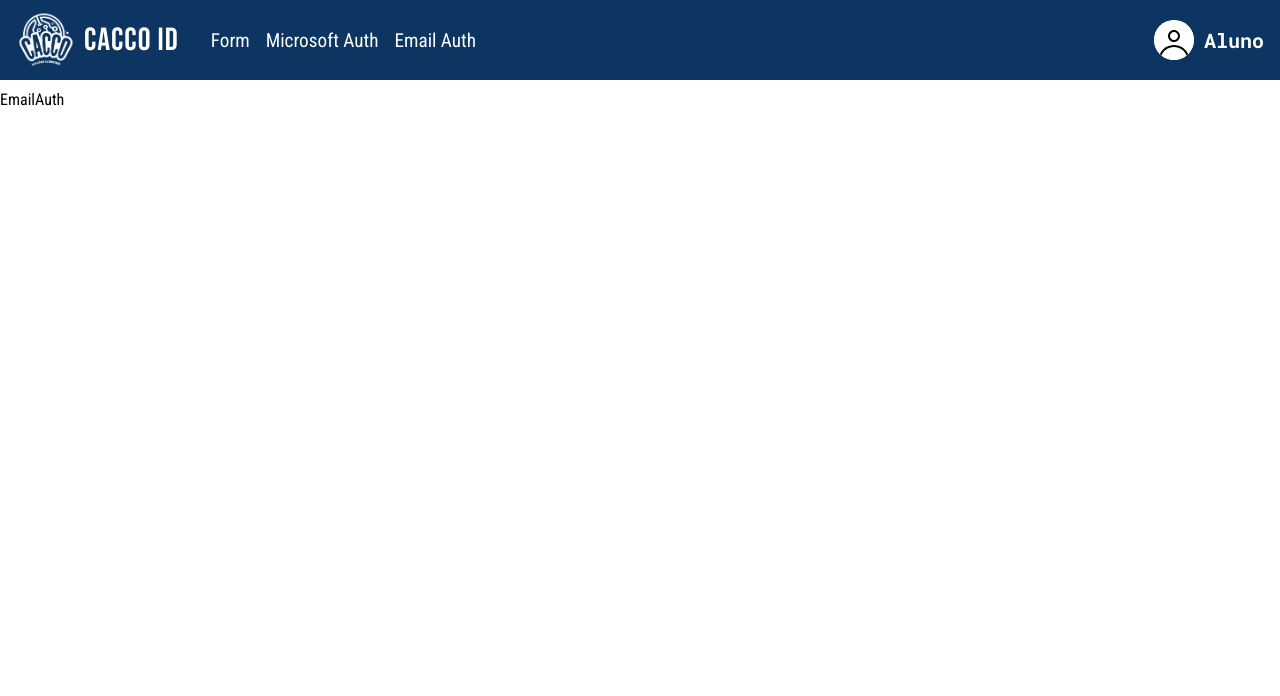
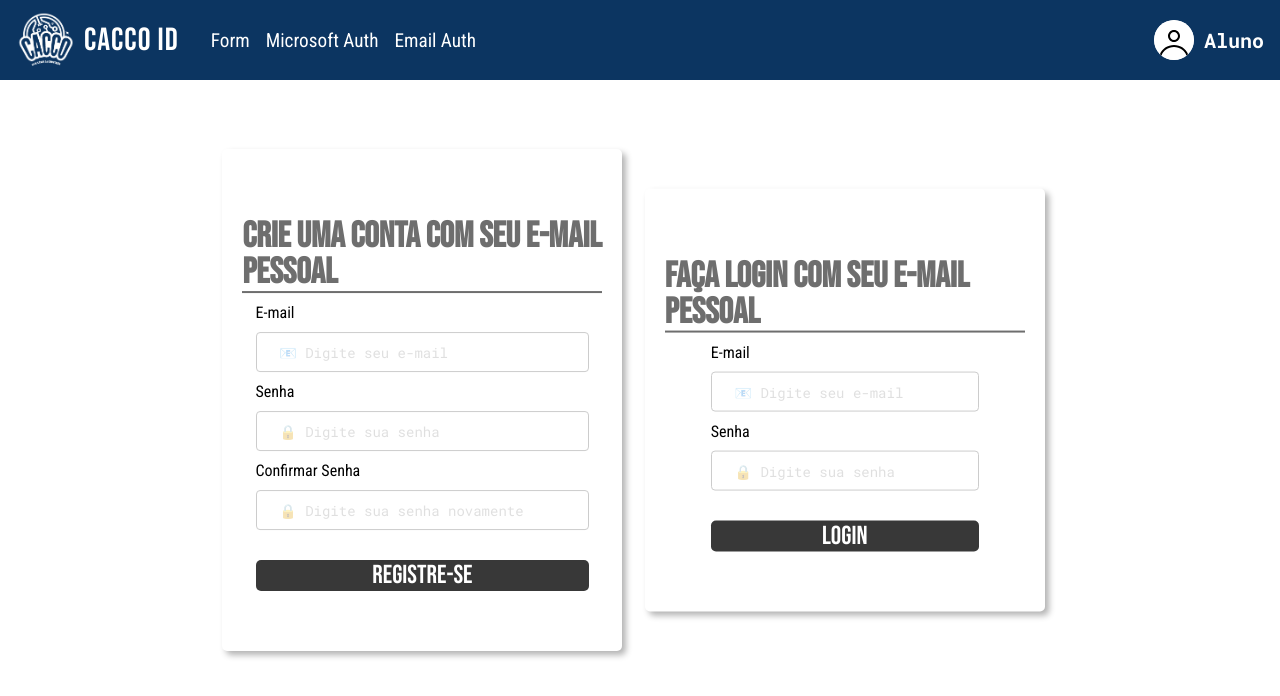
Before and after one commit to marceloareas/CACCOID, a React (Vite) app in the folder caccoid-front/: page /email-auth in a window 1280 px wide. Shown: the top 696 px of the page. Built offline with nearby package versions, Linux system fonts and the light colour scheme.

Commit message:
[FRONT] feat: Componentes de Login e Cadastro criados

```diff
--- /dev/null
+++ b/caccoid-front/src/components/EmailAuth/AuthStyles.jsx
@@ -0,0 +1,96 @@
+import styled from 'styled-components';
+import { Link } from 'react-router-dom';
+
+export const OuterContainer = styled.div`
+  max-width: 40vw;
+  width: 100%;
+  padding: 40px 20px;
+  background-color: #ffffff;
+  box-shadow: 4px 4px 6px rgba(0, 0, 0, 0.3);
+  position: absolute;
+  top: 50%;
+  left: 50%;
+  transform: translate(-50%, -50%);
+  display: flex;
+  flex-direction: column;
+  align-items: center;
+  border-radius: 5px;
+`;
+
+export const AuthTitle = styled.h2`
+  color: #6e6e6e;
+  width: 100%;
+  border-bottom: 2px solid #6e6e6e;
+  line-height: 1;
+  margin-bottom: 10px;
+`;
+
+export const AuthLink = styled(Link)`
+  text-decoration: none;
+  color: #6e6e6e;
+  font-weight: bold;
+  text-decoration: underline;
+  &:hover {
+    color: #6e6e6e;
+  }
+`;
+
+export const AuthButton = styled.div`
+  display: flex;
+  align-items: center;
+  justify-content: center;
+  background-color: #383838;
+  color: #ffffff;
+  font-size: 26px;
+  text-align: center;
+  max-width: 50vw;
+  max-height: 55px;
+  font-family: var(--font-title);
+  gap: 30px;
+  margin: 20px 0;
+  padding: 0px 20px;
+  border-radius: 5px;
+  cursor: pointer;
+  transition: background-color 0.3s;
+
+  &:hover {
+    background-color: #484848;
+  }
+`;
+
+export const AuthInput = styled.input`
+  width: 100%;
+  height: 40px;
+  margin: 10px 0;
+  padding: 0 10px;
+  font-size: 16px;
+  border: 1px solid #ccc;
+  border-radius: 4px;
+
+  &::placeholder {
+    font-size: 14px;
+    color: #999;
+  }
+
+  &:focus {
+    outline: none;
+    border-color: #6e6e6e;
+    box-shadow: 0 0 0 2px rgba(110, 110, 110, 0.2);
+  }
+`;
+
+export const AuthContainer = styled.div`
+  position: absolute;
+  top: 50%;
+  transform: translate(-50%, -50%);
+  width: 33.333%;
+  max-width: 400px;
+`;
+
+export const LoginContainer = styled(AuthContainer)`
+  left: 66%;
+`;
+
+export const RegisterContainer = styled(AuthContainer)`
+  left: 33%;
+`;
--- /dev/null
+++ b/caccoid-front/src/components/EmailAuth/LoginComponent.jsx
@@ -0,0 +1,53 @@
+import React from 'react';
+import { Link } from 'react-router-dom';
+import {
+  OuterContainer,
+  AuthTitle,
+  AuthLink,
+  AuthButton,
+  AuthInput,
+  LoginContainer,
+} from './AuthStyles';
+
+export default function LoginComponent() {
+  return (
+    <div>
+      <LoginContainer>
+        <OuterContainer>
+          <AuthTitle>Faça login com seu e-mail pessoal</AuthTitle>
+          <form>
+            <div>
+              <label htmlFor="email" className="sr-only">
+                E-mail
+              </label>
+              <AuthInput
+                type="email"
+                placeholder="📧 Digite seu e-mail"
+                required
+              />
+            </div>
+            <div>
+              <label htmlFor="senha" className="sr-only">
+                Senha
+              </label>
+              <AuthInput
+                type="password"
+                placeholder="🔒 Digite sua senha"
+                required
+              />
+            </div>
+            <div>
+              <AuthButton
+                onClick={() => {
+                  alert('Login realizado com sucesso!');
+                }}
+              >
+                <span>Login</span>
+              </AuthButton>
+            </div>
+          </form>
+        </OuterContainer>
+      </LoginContainer>
+    </div>
+  );
+}
--- /dev/null
+++ b/caccoid-front/src/components/EmailAuth/RegisterComponent.jsx
@@ -0,0 +1,77 @@
+import React from 'react';
+import { useForm } from 'react-hook-form';
+import {
+  OuterContainer,
+  AuthTitle,
+  AuthButton,
+  AuthInput,
+  RegisterContainer,
+} from './AuthStyles';
+
+export default function RegisterComponent() {
+  const { register, watch } = useForm();
+  const senha = watch('senha');
+
+  return (
+    <div>
+      <RegisterContainer>
+        <OuterContainer>
+          <AuthTitle>Crie uma conta com seu e-mail pessoal</AuthTitle>
+          <form>
+            <div>
+              <label htmlFor="email" className="sr-only">
+                E-mail
+              </label>
+              <AuthInput
+                id="email"
+                type="email"
+                placeholder="📧 Digite seu e-mail"
+                required
+                autoComplete="username"
+                {...register('email')}
+              />
+            </div>
+            <div>
+              <label htmlFor="senha" className="sr-only">
+                Senha
+              </label>
+              <AuthInput
+                id="senha"
+                type="password"
+                placeholder="🔒 Digite sua senha"
+                required
+                minLength={8}
+                autoComplete="new-password"
+                {...register('senha')}
+              />
+            </div>
+            <div>
+              <label htmlFor="confirmar-senha" className="sr-only">
+                Confirmar Senha
+              </label>
+              <AuthInput
+                id="confirmar-senha"
+                type="password"
+                placeholder="🔒 Digite sua senha novamente"
+                required
+                autoComplete="new-password"
+                {...register('confirmarSenha', {
+                  validate: (value) =>
+                    value === senha || 'As senhas não coincidem',
+                })}
+              />
+            </div>
+            <AuthButton
+              onClick={() => {
+                alert('Registrado com sucesso!');
+              }}
+              type="submit"
+            >
+              <span>Registre-se</span>
+            </AuthButton>
+          </form>
+        </OuterContainer>
+      </RegisterContainer>
+    </div>
+  );
+}
--- a/caccoid-front/src/pages/EmailAuth.jsx
+++ b/caccoid-front/src/pages/EmailAuth.jsx
@@ -1,7 +1,74 @@
-import React from 'react';
+import LoginComponent from '../components/EmailAuth/LoginComponent';
+import RegisterComponent from '../components/EmailAuth/RegisterComponent';
+import styled from 'styled-components';
+import { Link } from 'react-router-dom';
+export const MicrosoftBanner = styled.div`
+  background-color: #003366;
+  color: white;
+  padding: 1.5rem 2rem;
+  margin: 2rem auto;
+  width: 90%;
+  max-width: 800px;
+  border-radius: 4px;
+  box-shadow: 0 2px 6px rgba(0, 0, 0, 0.2);
+  font-size: 1rem;
+  font-weight: bold;
+  line-height: 1.4;
+  z-index: 1;
+  display: flex;
+  justify-content: space-between;
+  align-items: center;
+  gap: 1rem;
 
-const EmailAuth = () => {
-  return <div>EmailAuth</div>;
-};
+  a {
+    background-color: white;
+    color: #000;
+    font-weight: bold;
+    padding: 0.5rem 1rem;
+    border-radius: 2px;
+    text-decoration: none;
+    display: flex;
+    align-items: center;
+    gap: 0.5rem;
 
-export default EmailAuth;
+    &:hover {
+      background-color: #f1f1f1;
+    }
+
+    img {
+      height: 20px;
+    }
+  }
+`;
+
+const LoginLink = styled(Link)`
+  text-decoration: underline;
+  color: var(--medium-blue);
+
+  &:hover {
+    color: var(--light-grey);
+  }
+`;
+
+export default function Login() {
+  return (
+    <div>
+      {/*
+      <MicrosoftBanner>
+        <span>
+          Tenha sua carteirinha de estudante com praticidade! <br />
+          <strong>Acesse com seu e-mail institucional do CEFET-RJ:</strong>
+        </span>
+        <LoginLink to="/microsoft-auth">
+          <img src="/microsoft-icon.png" alt="Microsoft" />
+          FAÇA LOGIN COM CONTA MICROSOFT
+        </LoginLink>
+      </MicrosoftBanner>
+  */}
+      <div style={{ display: 'flex', justifyContent: 'space-around' }}>
+        <LoginComponent />
+        <RegisterComponent />
+      </div>
+    </div>
+  );
+}
```
Also changed, not shown: 1 other file (tests, documents, lock files or other folders).
